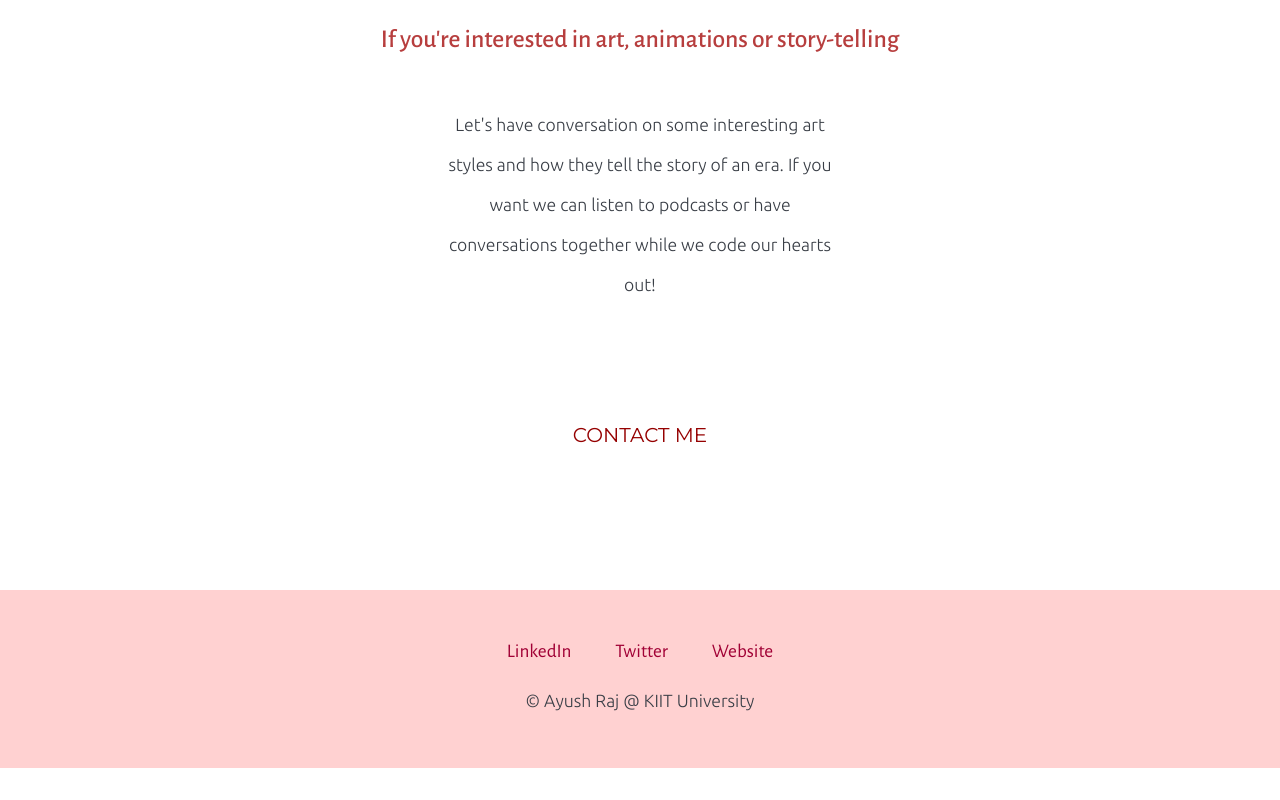
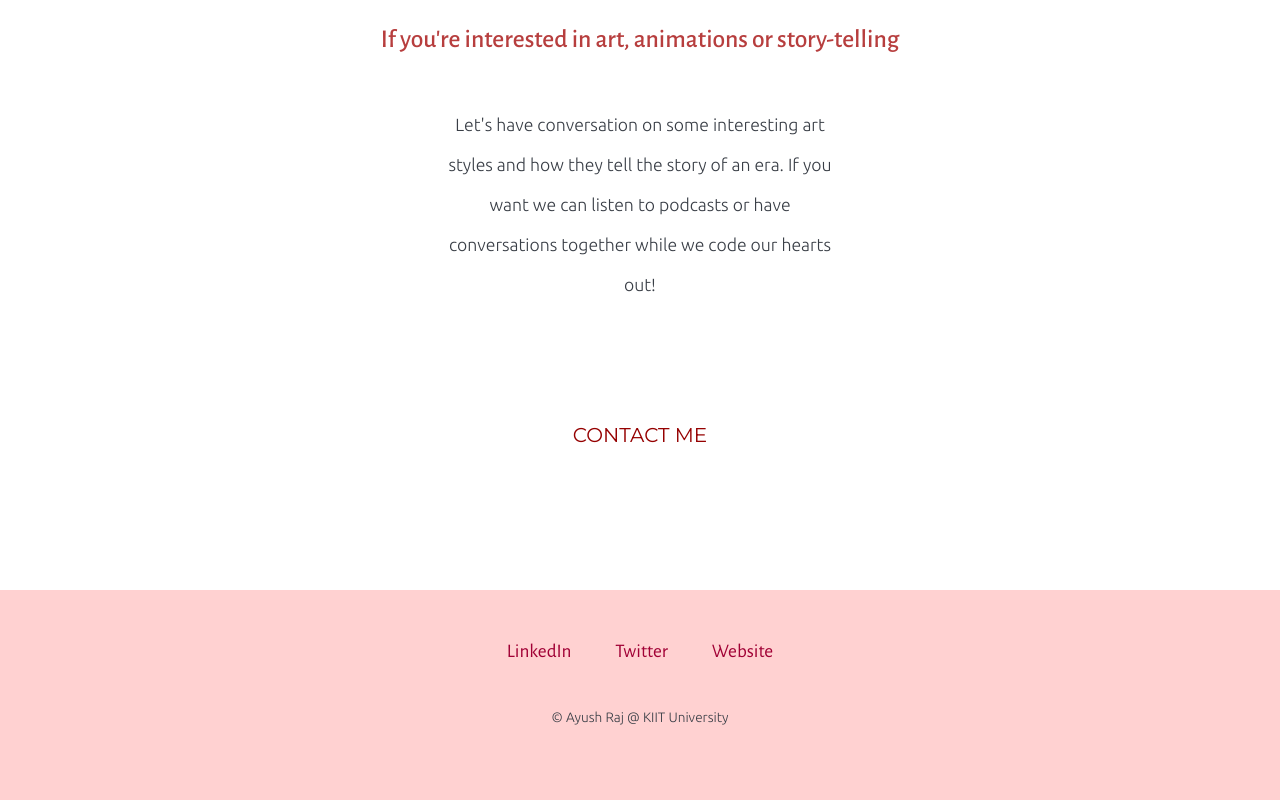
Before and after one commit to AyushRaj06/My_Page, a plain HTML site: page index.html in a window 1280 px wide. Shown: the part 2398-3198 px from the top of the page. Before the commit the page ends 3166 px from the top, so only its background shows below. Drawn offline with nearby package versions, Linux system fonts and the light colour scheme; a web font is replaced by a local one.

Commit message:
Update index.html

```diff
--- a/index.html
+++ b/index.html
@@ -70,7 +70,7 @@
       <a class="footer-link" href="https://www.linkedin.com/">LinkedIn</a>
       <a class="footer-link" href="https://twitter.com/">Twitter</a>
       <a class="footer-link" href="https://www.appbrewery.co/">Website</a>
-      <p>© Ayush Raj @ KIIT University</p>
+      <p class="copyright">© Ayush Raj @ KIIT University</p>
     </div>
   </body>
 </html>
```
